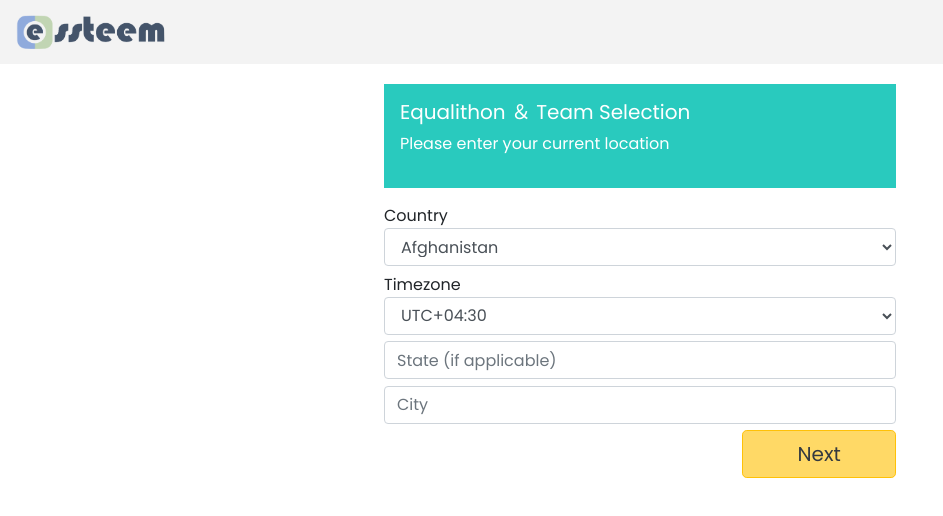
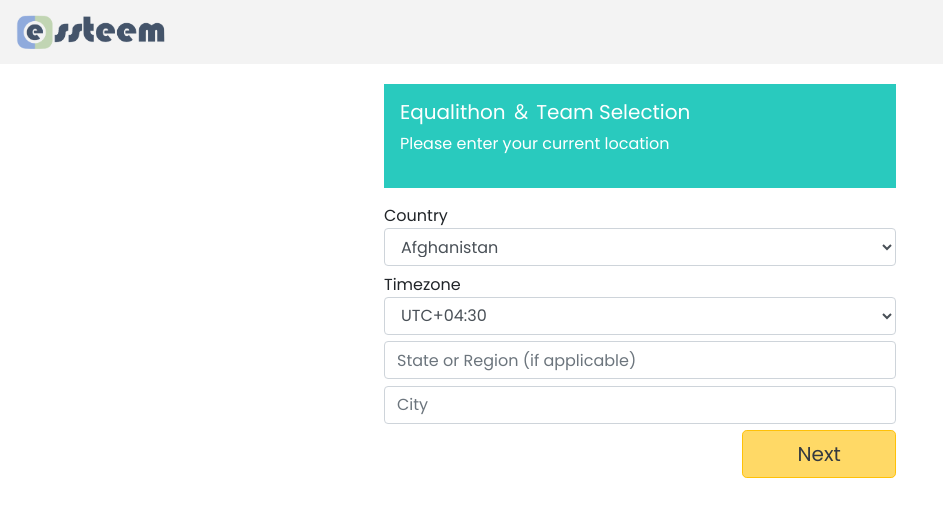
Before and after one commit to esteemcode/equalithon, a React (Create React App) app: page /select-location in a window 1280 px wide. Shown: the top 516 px of the page, without its empty margins (0-943 px from the left). Built offline with nearby package versions, Linux system fonts and the light colour scheme.

Commit message:
Fixed some typos

```diff
--- a/src/components/CompanyRating.js
+++ b/src/components/CompanyRating.js
@@ -15,8 +15,8 @@ const CompanyRating = () => {
         </div>
 
         <p className="m-2 p-2 px-4">
-          Please answer below: we're building agreat tool for you to find great
-          teams. The information you enter is anonymized.
+          Please answer below: we're building a great tool for you to find great
+          teams. The information you enter is anonymous.
         </p>
         <Card className="mt-3">
           <Card.Header>I identify as</Card.Header>
--- a/src/components/SelectLocation.jsx
+++ b/src/components/SelectLocation.jsx
@@ -56,7 +56,7 @@ export class SelectLocation extends Component {
 						</Form.Control>
 					</Form.Group>
 					<Form.Group className="form-group">
-						<Form.Control required type="text" name="state" placeholder="State (if applicable)" />
+						<Form.Control required type="text" name="state" placeholder="State or Region (if applicable)" />
 					</Form.Group>
 					<Form.Group className="form-group">
 						<Form.Control
```
